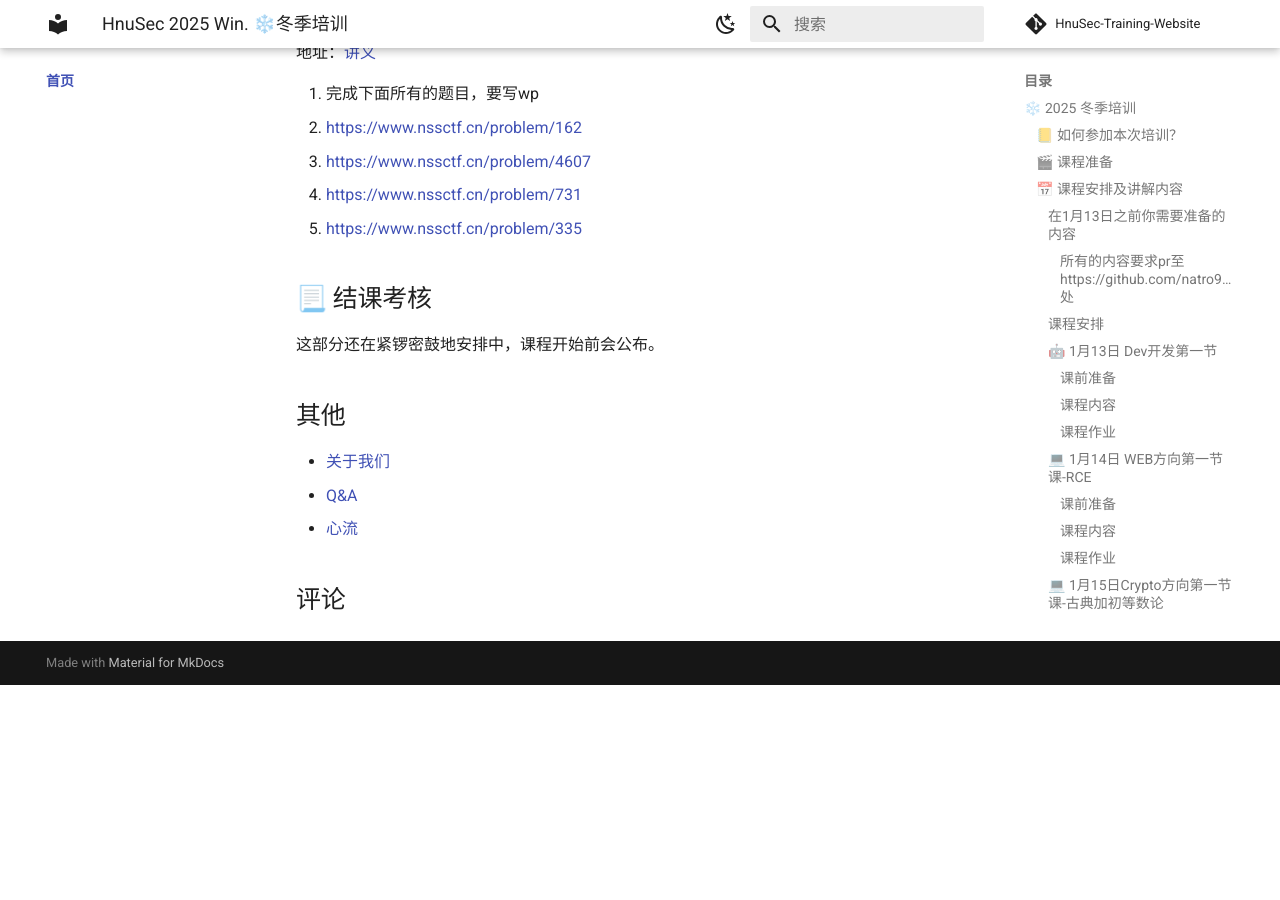
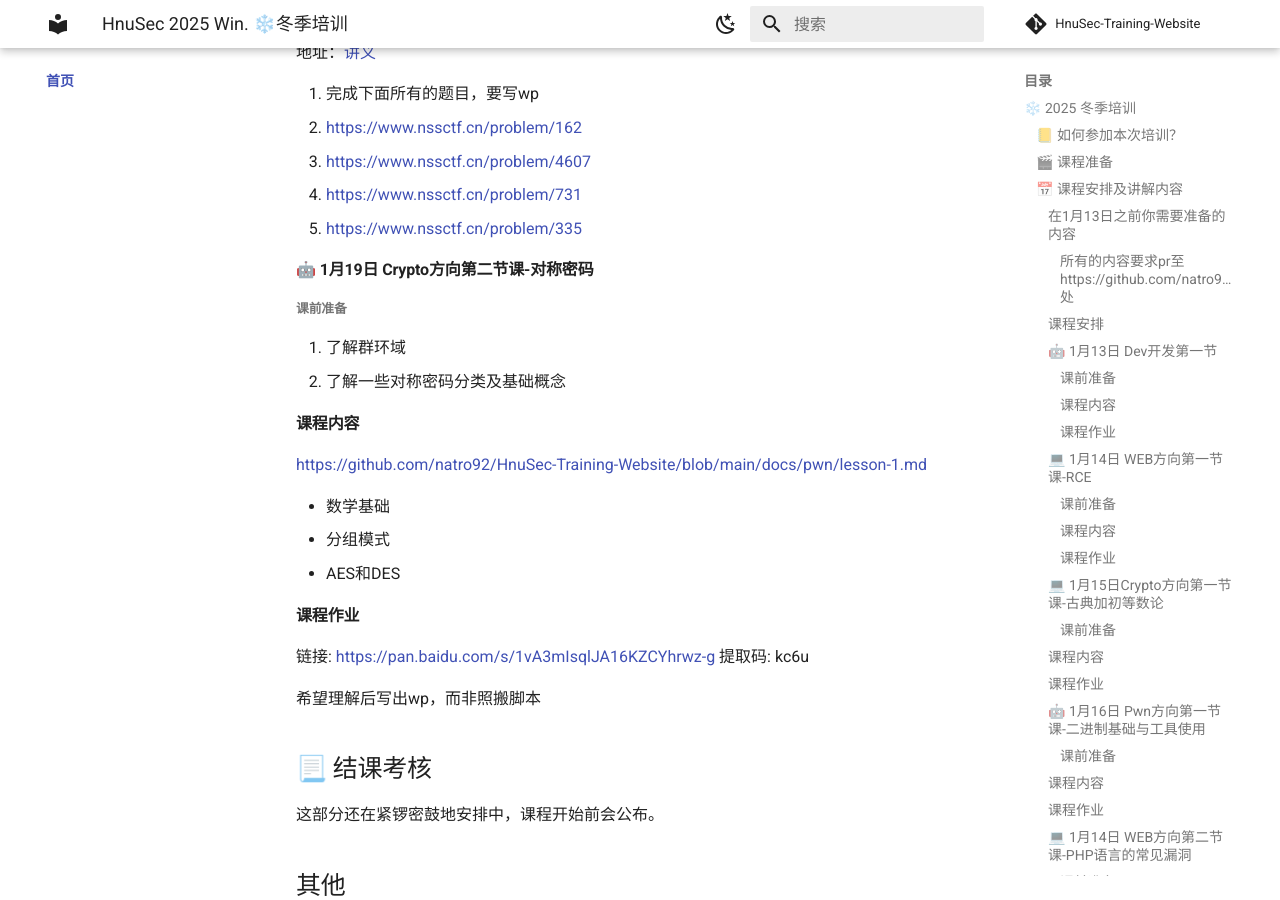
Before and after one commit to natro92/HnuSec-Training-Website, an MkDocs documentation site: the page built from docs/index.md, in a window 1280 px wide and 900 px high, scrolled down 7967 px. Built offline with MkDocs 1.6.1 and Material for MkDocs 9.7.7, drawn with Linux system fonts in a browser that asks for light colours; comment, search, counter and statistics services are not loaded; before the commit the page ends 8652 px from its top, so only the background shows below that.

Commit message:
Update index.md
cry方向第二节课

```diff
--- a/docs/index.md
+++ b/docs/index.md
@@ -362,6 +362,27 @@ https://github.com/natro92/HnuSec-Training-Website/blob/main/docs/pwn/lesson-1.m
    - https://www.nssctf.cn/problem/731
    - https://www.nssctf.cn/problem/335
 
+#### 🤖 1月19日 Crypto方向第二节课-对称密码
+
+##### 课前准备
+
+1. 了解群环域
+2. 了解一些对称密码分类及基础概念
+
+#### 课程内容
+
+https://github.com/natro92/HnuSec-Training-Website/blob/main/docs/pwn/lesson-1.md
+
+- 数学基础
+- 分组模式
+- AES和DES
+
+#### 课程作业
+
+链接: https://pan.baidu.com/s/1vA3mIsqlJA16KZCYhrwz-g 提取码: kc6u
+
+希望理解后写出wp，而非照搬脚本
+
 ## 📃 结课考核
 
 这部分还在紧锣密鼓地安排中，课程开始前会公布。
```
